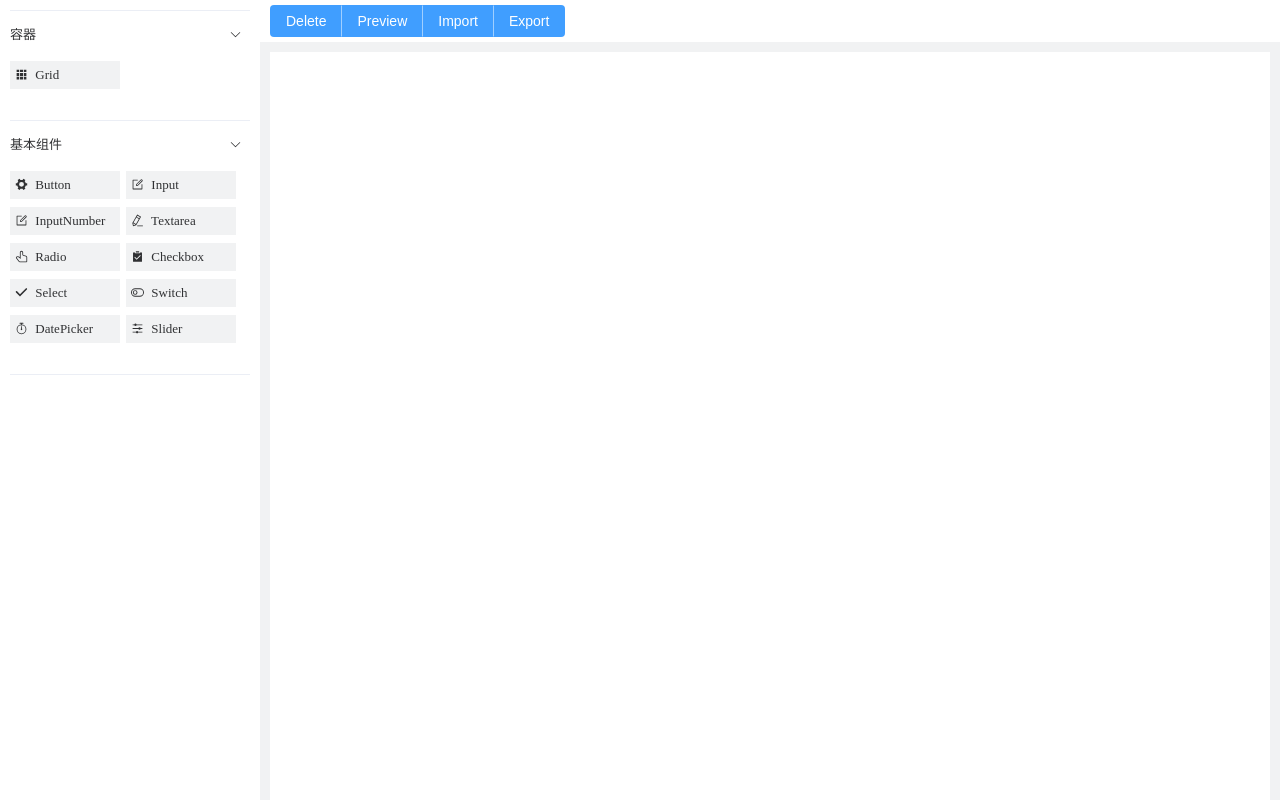
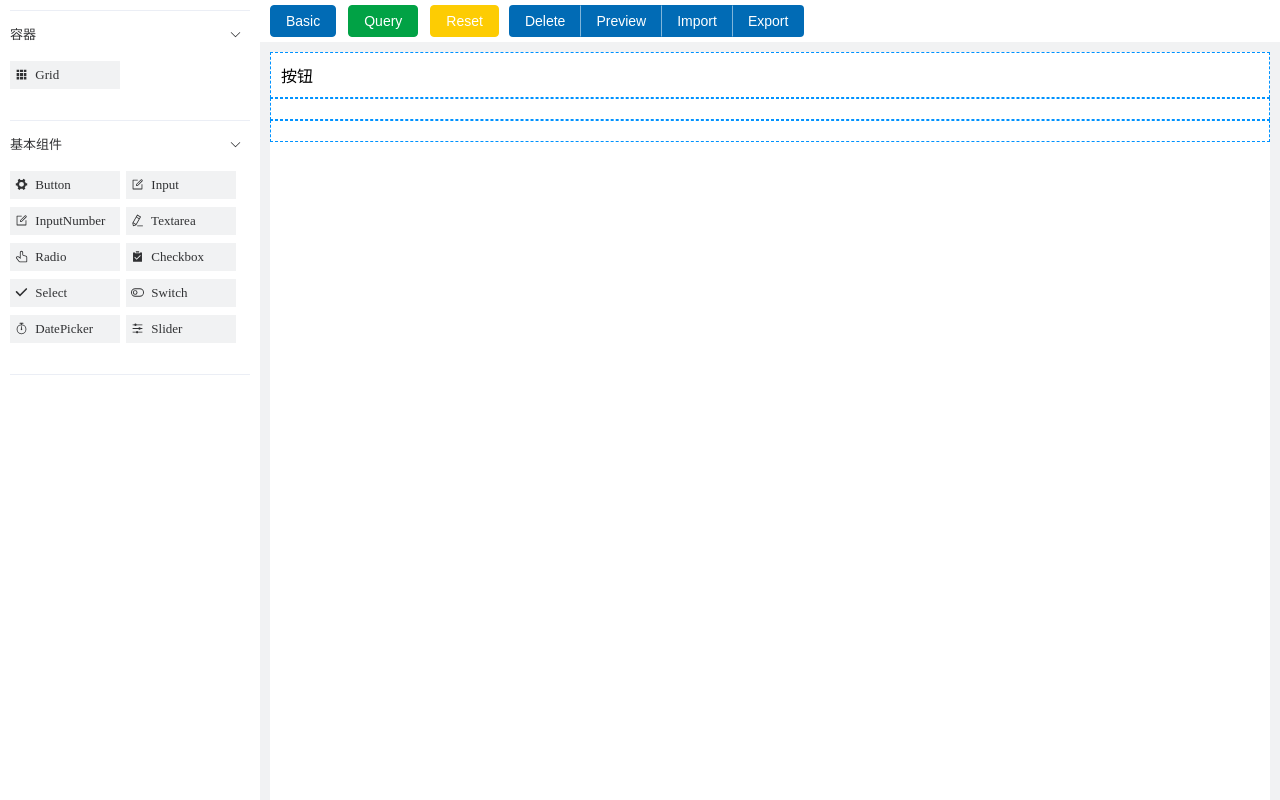
Before and after one commit to atJiangBei/form-design, a Vue app: page / in a window 1280 px wide. Built offline with nearby package versions, Linux system fonts and the light colour scheme.

Commit message:
update 2022.05.15.02:14

```diff
--- a/src/components/design-content/index.vue
+++ b/src/components/design-content/index.vue
@@ -1,6 +1,11 @@
 <template>
   <div class="design-content">
     <header>
+      <div style="margin-right: 10px">
+        <el-button type="primary">Basic</el-button>
+        <el-button type="success">Query</el-button>
+        <el-button type="warning">Reset</el-button>
+      </div>
       <el-button-group class="ml-4">
         <el-button type="primary">Delete</el-button>
         <el-button type="primary">Preview</el-button>
@@ -23,21 +28,21 @@ export default {
 </script>
 <script setup name="form-content">
 import { reactive, ref } from 'vue';
-import emit from '@/utils/emit';
+import emit from '@/utils/emit.js';
 const renderOptions = ref([
-  // {
-  //   type: 'button',
-  //   id: 'dede',
-  // },
-  // {
-  //   type: 'input',
-  //   id: 'casascas',
-  // },
-  // {
-  //   type: 'grid',
-  //   id: 'asfdsf',
-  //   tasks: [[], []],
-  // },
+  {
+    type: 'Button',
+    id: 'sdsdfgsd',
+  },
+  {
+    type: 'Input',
+    id: 'fsdfsdfsd',
+  },
+  {
+    type: 'Grid',
+    id: 'dsfsdfsdfsd',
+    tasks: [[], []],
+  },
 ]);
 let dragType = '';
 let dragId = '';
--- a/src/components/design-side/index.vue
+++ b/src/components/design-side/index.vue
@@ -39,8 +39,7 @@
 </template>
 
 <script lang="ts">
-import LabelItem from './components/label-item';
-import emit from '@/utils/emit';
+import LabelItem from './components/label-item/index.vue';
 import { reactive, ref, defineComponent } from 'vue';
 export default defineComponent({
   name: 'design-side',
@@ -48,9 +47,6 @@ export default defineComponent({
     LabelItem,
   },
   setup(props) {
-    const dragstart = (type) => {
-      emit.emit('dragstart', type, String(Math.random()));
-    };
     const containerComponents = reactive([
       {
         type: 'Grid',
@@ -112,7 +108,7 @@ export default defineComponent({
         icon: 'Operation',
       },
     ]);
-    const cloneData = (data) => {
+    const cloneData = (data: any) => {
       data = {
         ...data,
         id: String(Math.random()),
@@ -124,7 +120,6 @@ export default defineComponent({
     };
     const activeNames = ref(['container', 'basic']);
     return {
-      dragstart,
       basicComponents,
       containerComponents,
       cloneData,
--- a/src/style/reset.less
+++ b/src/style/reset.less
@@ -3,3 +3,15 @@
   padding: 0;
   list-style: none;
 }
+
+body {
+  --el-color-primary: #016bb5; /*基本色*/
+  --el-color-primary-light-3: #038ae9; /*hover focus*/
+  --el-color-primary-dark-2: #00497d; /*active*/
+  --el-color-success: #01a245;
+  --el-color-success-light-3: #02ca57;
+  --el-color-success-dark-2: #077536;
+  --el-color-warning: #fdcc03;
+  --el-color-warning-light-3: #ffd93a;
+  --el-color-warning-dark-2: #edbf01;
+}
```
Also changed, not shown: 1 other file (tests, documents, lock files or other folders).
